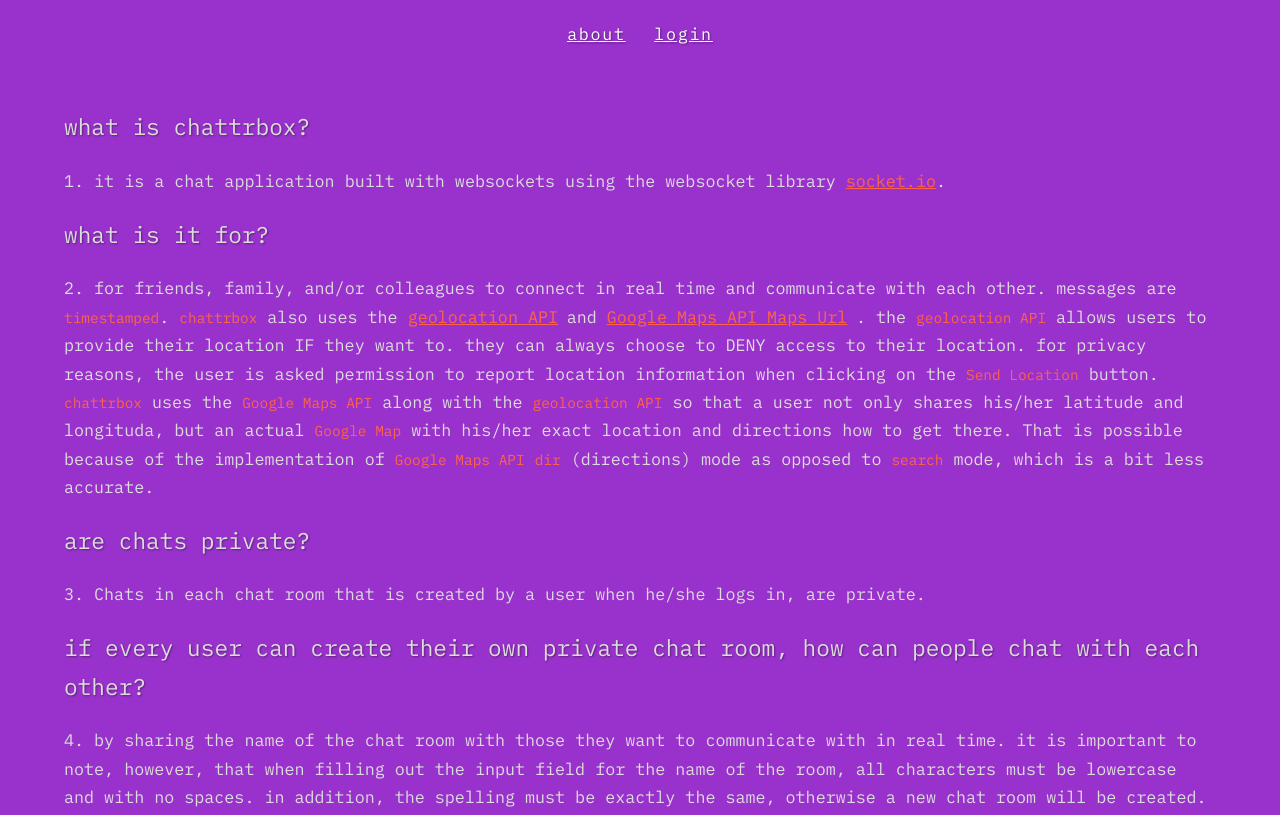
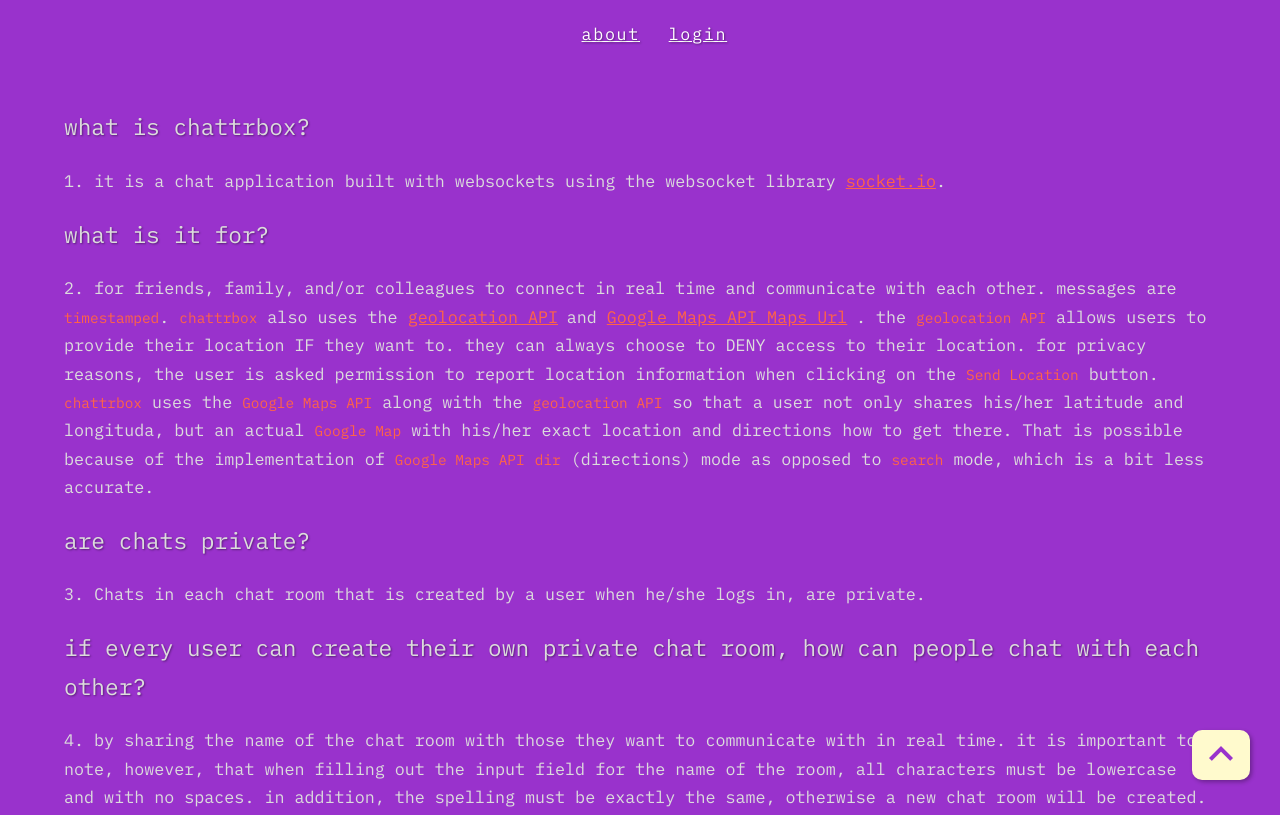
Before and after one commit to njokdan/node-chat-app, a website: page public/faqs.html in a window 1280 px wide. Shown: the top 815 px of the page. Drawn offline with Linux system fonts and the light colour scheme.

Commit message:
Add simple scroll to top button

```diff
--- a/public/faqs.html
+++ b/public/faqs.html
@@ -15,6 +15,9 @@
     <div class="Site-content">
         <div class="faqs-content">
             <ul>
+                <li>
+                    <a href="#"></a>
+                </li>
                 <li>
                     <a href="/about.html" target="_blank">about</a>
                 </li>
@@ -73,13 +76,15 @@
                 </li>
             </ol>
         </div>
-
+        <a href="#" id="scroll-btn">
+            <i class="material-icons">
+        keyboard_arrow_up
+            </i>
+        </a>
     </div>
-
     <footer>
         <p>&dagger; © 2018 maria d. campbell &dagger;</p>
     </footer>
-
 </body>
 
 </html>
--- /dev/null
+++ b/public/js/scrollToTop.js
@@ -0,0 +1,17 @@
+const scrollBtn = document.getElementById('scroll-btn');
+
+// window.onscroll = function() { scrollFunction() };
+
+// function scrollFunction() {
+//     if (document.body.scrollTop > 20 || document.scrollBtn.scrollTop) {
+//         scrollBtn.style.display = 'block';
+//     } else {
+//         scrollBtn.style.display = 'none';
+//     }
+// }
+
+function topFunction() {
+    document.body.scrollTop(0);
+    // document.scrollBtn.scrollTop = 0;
+}
+scrollBtn.addEventListener('click', topFunction);
--- a/public/style/base/_base.scss
+++ b/public/style/base/_base.scss
@@ -21,3 +21,37 @@ h3 {
     text-align: center;
     font-size: 1.5rem;
 }
+
+#scroll-btn {
+    // display: none;
+    /* Hidden by default */
+    position: fixed;
+    /* Fixed/sticky position */
+    bottom: 20px;
+    /* Place the button at the bottom of the page */
+    right: 30px;
+    /* Place the button 30px from the right */
+    z-index: 99;
+    /* Make sure it does not overlap */
+    border: none;
+    /* Remove borders */
+    outline: none;
+    /* Remove outline */
+    background-color: red;
+    /* Set a background color */
+    color: white;
+    /* Text color */
+    cursor: pointer;
+    /* Add a mouse pointer on hover */
+    padding: 15px;
+    /* Some padding */
+    border-radius: 10px;
+    /* Rounded corners */
+    font-size: 18px;
+    /* Increase font size */
+}
+
+#scroll-btn:hover {
+    background-color: #555;
+    /* Add a dark-grey background on hover */
+}
--- /dev/null
+++ b/public/style/partials/_scrollBtn.scss
@@ -0,0 +1,25 @@
+#scroll-btn {
+    // display: none;
+    /* Hidden by default */
+    position: fixed;
+    bottom: 20px;
+    right: 30px;
+    z-index: 99;
+    border: none;
+    outline: none;
+    background-color: $LemonChiffon;
+    box-shadow: 2px 2px 4px rgba(0, 0, 0, 0.3);
+    cursor: pointer;
+    padding: 0 5px 20px 5px;
+    height: 50px;
+    border-radius: 10px;
+}
+
+.faqs .material-icons {
+    font-size: 48px;
+    color: $DarkOrchid;
+}
+
+#scroll-btn:hover {
+    background-color: $Gainsboro;
+}
--- a/public/style/style.scss
+++ b/public/style/style.scss
@@ -4,3 +4,4 @@
 @import 'partials/header';
 @import 'partials/content';
 @import 'partials/footer';
+@import 'partials/scrollBtn';
```
Also changed, not shown: public/style/style.css, 1 other file.
